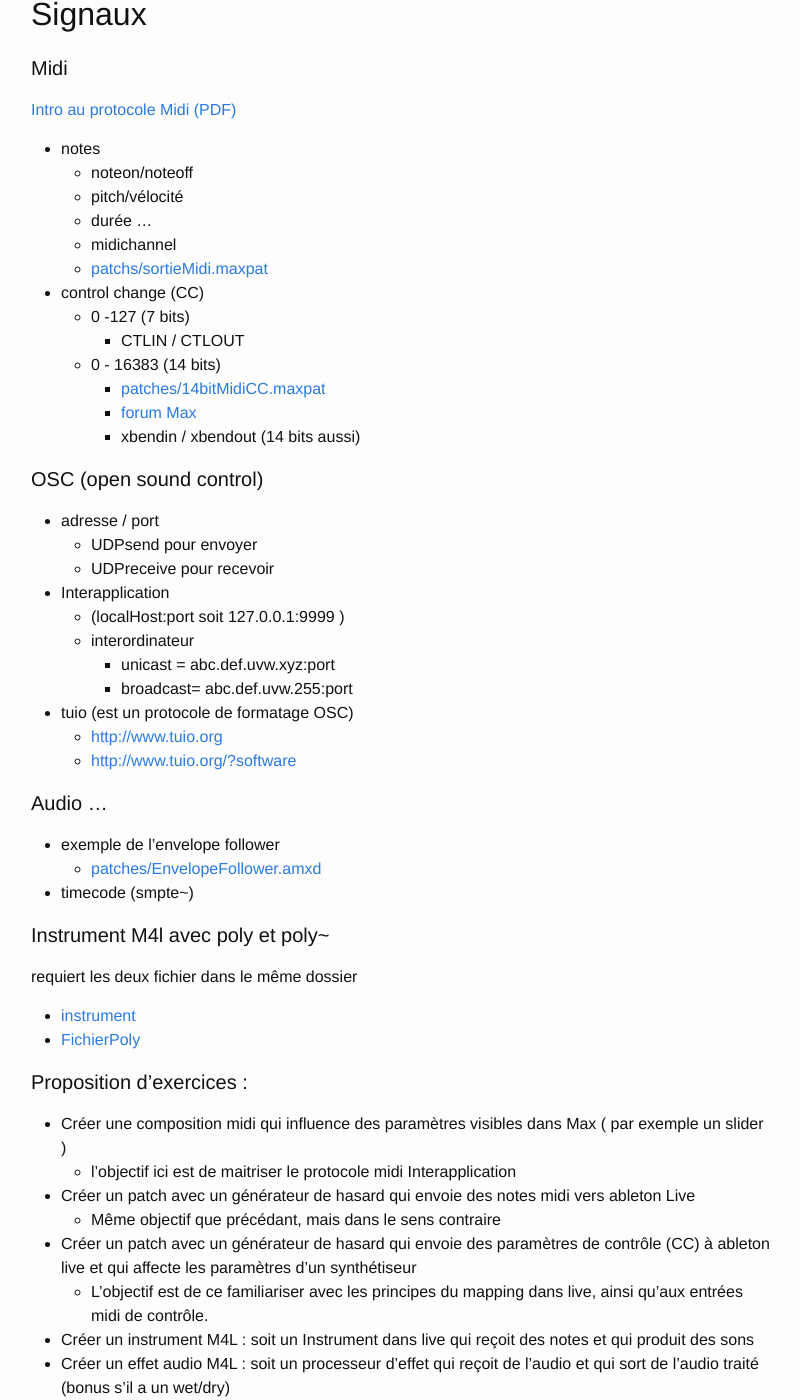
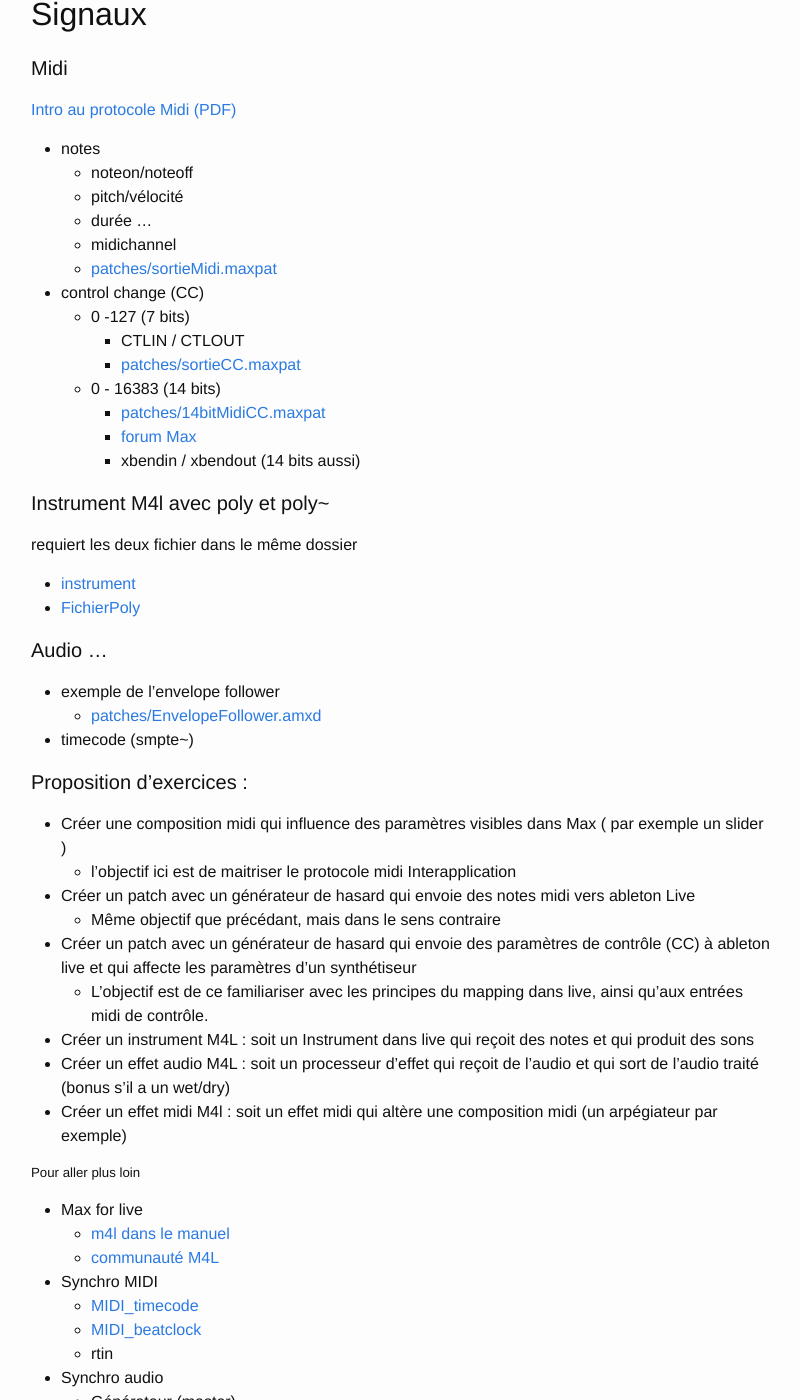
Before and after one commit to gllmAR/montage-Sonore, a Jekyll site: the page built from pages/contenu/m4l.md, in a window 1280 px wide and 1400 px high, scrolled down 627 px. Shown: the whole window, without its empty margins (239-1039 px from the left). Built offline with Jekyll 4.4.1, drawn with Linux system fonts in a browser that asks for light colours; some of the changed text lies outside the part shown.

Commit message:
update après cours

```diff
--- a/pages/contenu/m4l.md
+++ b/pages/contenu/m4l.md
@@ -33,41 +33,27 @@ subtitle : Ableton Live et Max4 Live
   * pitch/vélocité
   * durée ...
   * midichannel
-  * [patchs/sortieMidi.maxpat](../patchs/sortieMidi.maxpat)
+  * [patches/sortieMidi.maxpat](../patches/sortieMidi.maxpat)
 * control change (CC)
   * 0 -127 (7 bits)
     * CTLIN / CTLOUT
+    * [patches/sortieCC.maxpat](../patches/sortieCC.maxpat)
   * 0 - 16383 (14 bits)
     * [patches/14bitMidiCC.maxpat](../patches/14bitMidiCC.maxpat)
     * [forum Max](https://cycling74.com/forums/topic/14bit-cc-to-ableton/)
     * xbendin / xbendout (14 bits aussi)
 
+#### Instrument M4l avec poly et poly~
+requiert les deux fichier dans le même dossier
 
-#### OSC (open sound control)
-* adresse / port
-  * UDPsend pour envoyer
-  * UDPreceive pour recevoir
-
-* Interapplication
-  * (localHost:port soit 127.0.0.1:9999 )
-  * interordinateur
-    * unicast = abc.def.uvw.xyz:port
-    * broadcast= abc.def.uvw.255:port
-
-* tuio (est un protocole de formatage OSC)
-  * [http://www.tuio.org](http://www.tuio.org)
-  * [http://www.tuio.org/?software](http://www.tuio.org/?software)
+* [instrument](../patches/m4l-synth.amxd)
+* [FichierPoly](../patches/polySynth.maxpat)
 
 #### Audio ...
 * exemple de l'envelope follower
   * [patches/EnvelopeFollower.amxd](../patches/EnvelopeFollower.amxd)
 * timecode (smpte~)
 
-#### Instrument M4l avec poly et poly~
-requiert les deux fichier dans le même dossier
-
-* [instrument](../patches/m4l-Instrument.amxd)
-* [FichierPoly](../patches/adsr-synth.maxpat)
 
 
 #### Proposition d'exercices :
```
Also changed, not shown: other parts of pages/contenu/m4l.md (+17 -0 lines), 9 other files.
